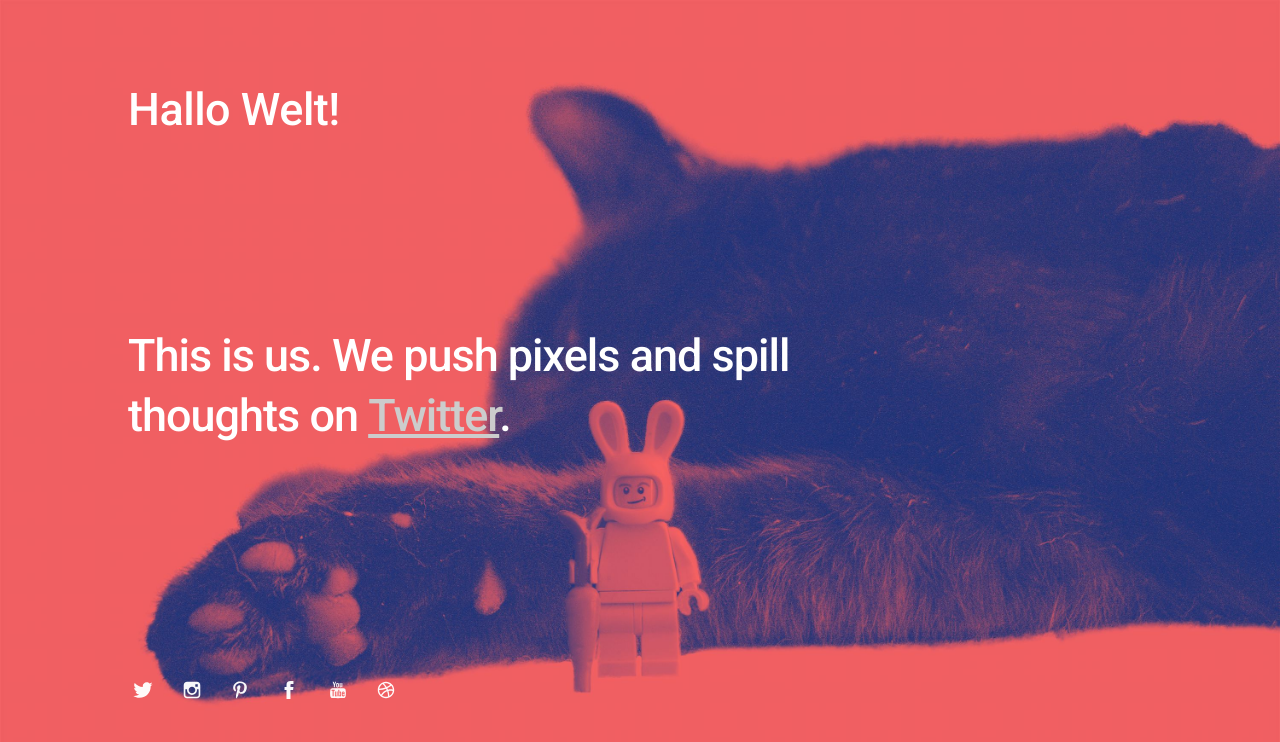
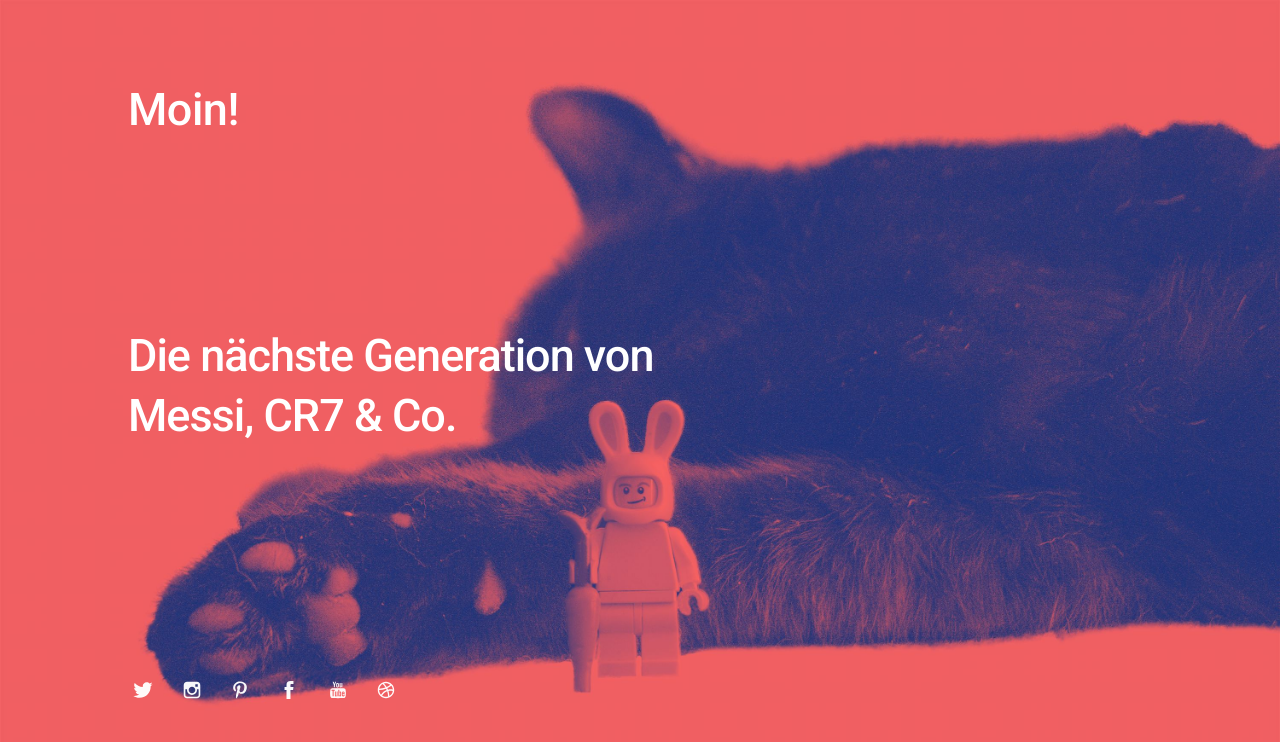
Before and after one commit to saschsenflo/saschsenflo.github.io, a plain HTML site: page index.html in a window 1280 px wide. Drawn offline with Linux system fonts and the light colour scheme.

Commit message:
Textänderungen

```diff
--- a/index.html
+++ b/index.html
@@ -7,7 +7,7 @@
 	<meta http-equiv="X-UA-Compatible" content="IE=edge" />
 
 	<!-- SEO -->
-	<title>Hasis Fusball Page| Kick it</title>
+	<title>Flo und die Welt der Fussballtalente</title>
 	<meta name="description" content="" />
 	<meta name="robots" content="index, follow" />
 	<meta name="referrer" content="always" />
@@ -42,13 +42,13 @@
 
 		<div class="logo">
 
-			<h1>Hallo Welt!</h1>
+			<h1>Moin!</h1>
 
 		</div>
 
 		<div class="bio">
 
-			<p>This is us. We push pixels and spill thoughts on <a href="#">Twitter</a>.</p>
+			<p>Die nächste Generation von Messi, CR7 & Co.</p>
 
 		</div>
 
```
